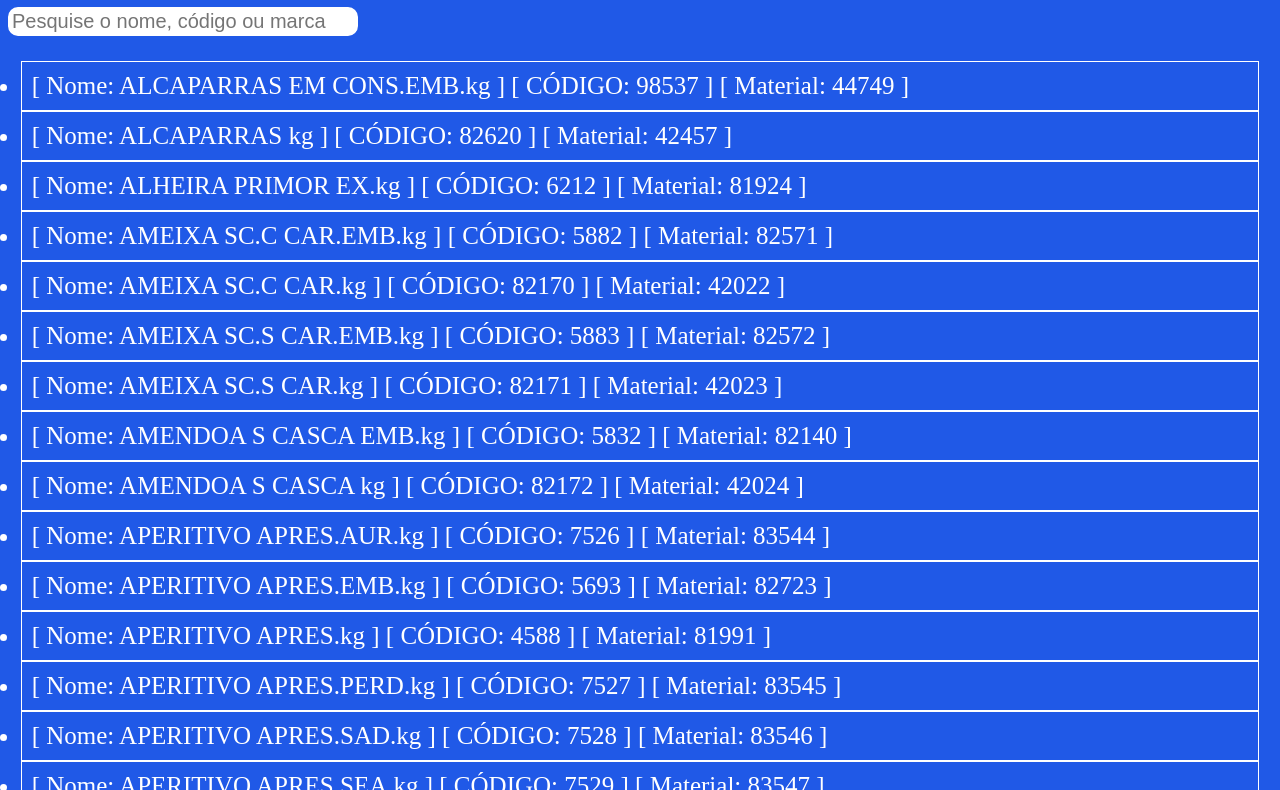
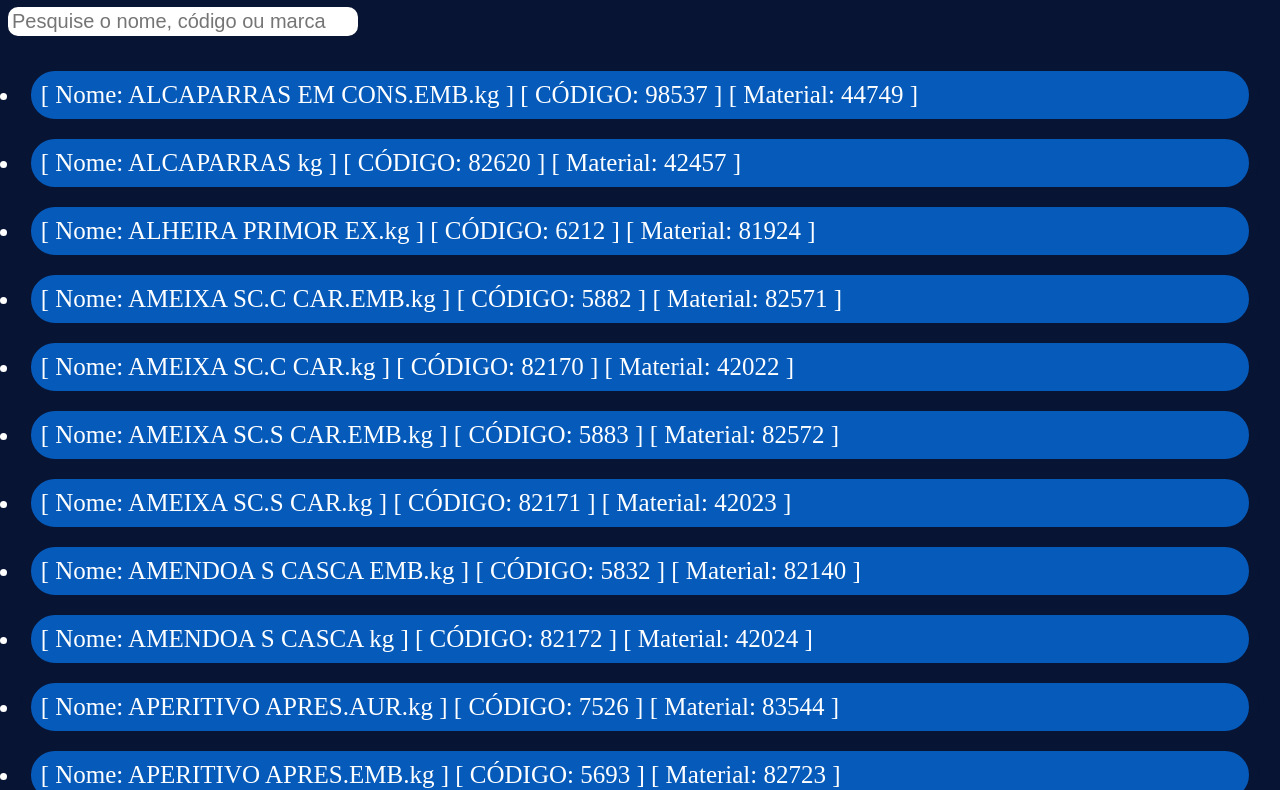
Before and after one commit to filipeeniac/listaDeCodigos, a plain HTML site: page index.html in a window 1280 px wide. Shown: the part 73-863 px from the top of the page. Drawn offline with Linux system fonts and the light colour scheme.

Commit message:
Update style.css

```diff
--- a/style.css
+++ b/style.css
@@ -1,5 +1,5 @@
 body {
-    background-color: rgb(32, 89, 231);
+    background-color: rgb(8, 20, 52);
     overflow-x: hidden;
 }
 
@@ -16,8 +16,10 @@ ul {
 }
 
 li {
-    border: 1px solid #ffffff;
+    border: 10px solid rgb(8, 20, 52);
     padding: 10px;
+    border-radius: 40px ;
+    background-color: rgb(5, 90, 186);
 }
 
 div {
```
